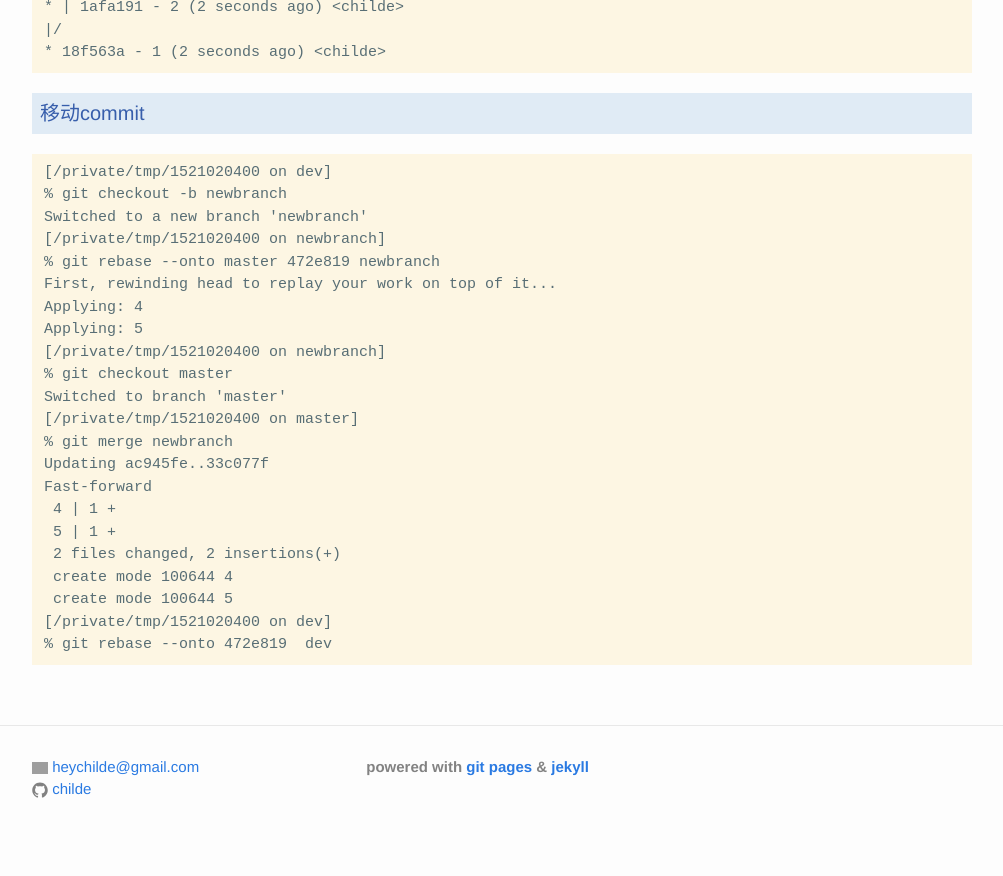
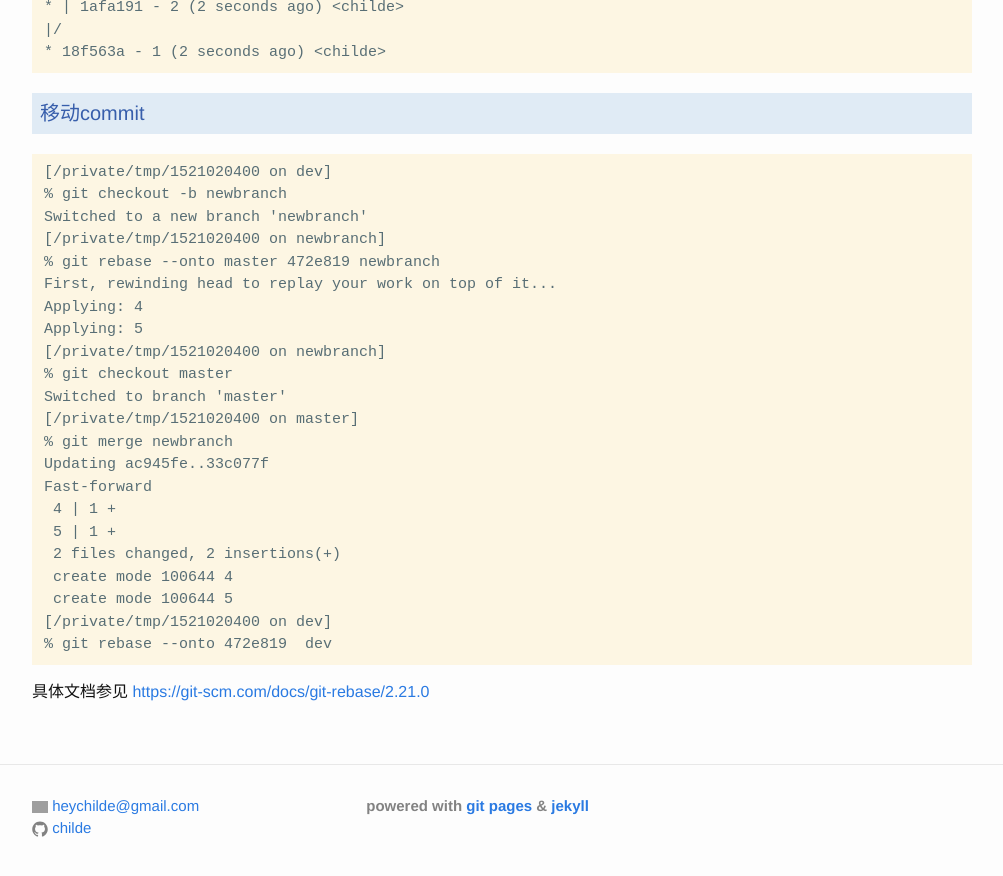
Before and after one commit to childe/ohmycat, a Jekyll site: the page built from _posts/2018-03-14-git-rebase.md, in a window 1280 px wide and 900 px high, scrolled down 1243 px. Shown: the top 876 px of the window, without its empty margins (138-1141 px from the left). Built offline with Jekyll 4.4.1, drawn with Linux system fonts in a browser that asks for light colours; grey boxes are pictures that could not be loaded.

Commit message:
modified:   _posts/2018-03-14-git-rebase.md

````diff
--- a/_posts/2018-03-14-git-rebase.md
+++ b/_posts/2018-03-14-git-rebase.md
@@ -82,3 +82,5 @@ Fast-forward
 [/private/tmp/1521020400 on dev]
 % git rebase --onto 472e819  dev
 ```
+
+具体文档参见  [https://git-scm.com/docs/git-rebase/2.21.0](https://git-scm.com/docs/git-rebase/2.21.0)
````
